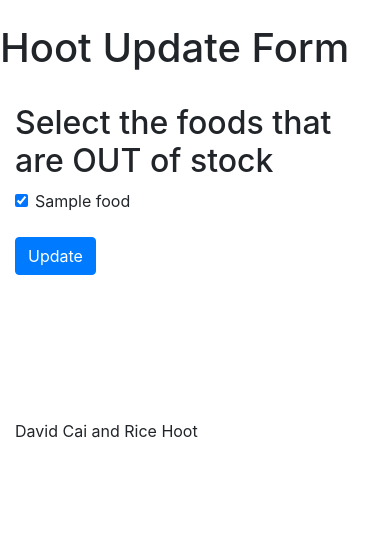
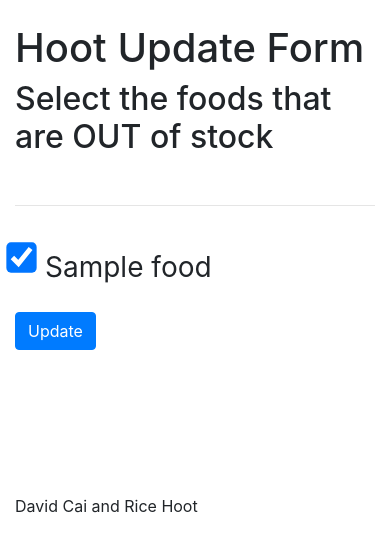
Before and after one commit to caiismyname/Servery, a Flask app: template templates/hootForm.html in a window 390 px wide. Shown: the top 552 px of the page. Run offline with Flask 2, Linux system fonts and the light colour scheme; the template is opened without the code that fills it: most values are stand-ins (such as "Sample title", 1, 10 or a date in 2020); parts of the project's set-up code (start-up, migrations or seed data) failed here and were passed over; some libraries are stand-ins or nearby versions.

Commit message:
made layout more responsive on mobile

```diff
--- a/templates/hootForm.html
+++ b/templates/hootForm.html
@@ -5,20 +5,37 @@
     <title>Hoot Hotline Update Form</title>
 
     <link href="https://maxcdn.bootstrapcdn.com/bootstrap/4.0.0/css/bootstrap.min.css" rel="stylesheet">
-    <link href="../static/hoot.js">
+
+    <style>
+        @media (max-width: 576px) {
+            label {
+                font-size: 28px;
+                margin-left: 10px;
+            }
+
+            input[type=checkbox] {
+                transform: scale(2.33);
+            }
+        }
+    </style>
 </head>
+
 
 <body>
     <div class="container">
         <br>
         <div class="row">
-            <h1>Hoot Update Form</h1>
+            <div class="col-lg-12">
+                <h1>Hoot Update Form</h1>
+            </div>
         </div>
-        <br>
 
         <div class="row">
             <div class="col-lg-12">
                 <h2> Select the foods that are OUT of stock</h2>
+                <br>
+                <hr>
+                <br>
                 <form action="/updateHoot" method="post">
                     {% for food, outOfStock in foods.items() %}
                         <div class="form-check">
```
